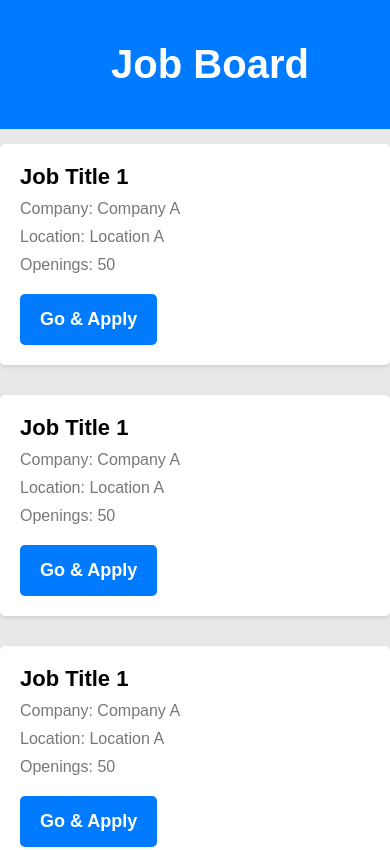
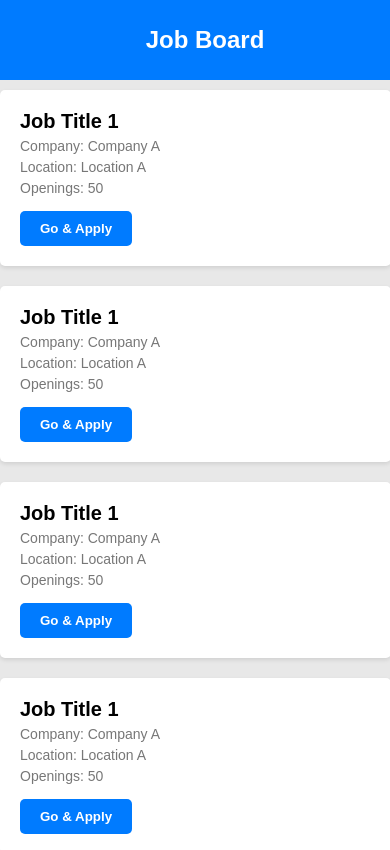
Before and after one commit to saifalu/Job-Board, a plain HTML site: page index.html in a window 390 px wide. Shown: the top 850 px of the page. Drawn offline with Linux system fonts and the light colour scheme; a script that the page names is missing.

Commit message:
now it's responsive

```diff
--- a/index.html
+++ b/index.html
@@ -2,44 +2,7 @@
 <html>
 <head>
     <title>Job Board</title>
-    <style>
-        @media screen and (max-width: 600px) {
-    header {
-        padding: 15px !important;
-        font-size: 24px !important;
-    }
-
-    #job-listings {
-        align-items: stretch !important;
-    }
-
-    .job-listing {
-        width: 100% !important;
-        box-sizing: border-box !important;
-        padding: 20px !important;
-        margin: 15px 0 !important;
-    }
-
-    h1 {
-        font-size: 40px !important;
-    }
-
-    h2 {
-        font-size: 22px !important;
-        margin-bottom: 10px !important;
-    }
-
-    .company, .location {
-        font-size: 16px !important;
-        margin: 10px 0 !important;
-    }
-
-    .apply-button {
-        padding: 15px 20px !important;
-        font-size: 18px !important;
-    }
-}
-    </style>
+    <meta name="viewport" content="width=device-width, initial-scale=1.0">
     <link rel="stylesheet" type="text/css" href="styles.css">
 </head>
 <body>
--- a/styles.css
+++ b/styles.css
@@ -64,3 +64,22 @@
 .apply-button:hover {
     background-color: #0056b3;
 }
+
+
+/*Mobile view */
+
+@media screen and (max-width: 600px) {
+    header {
+        padding: 10px;
+    }
+
+    #job-listings {
+        flex-direction: column;
+        align-items: center;
+    }
+
+    .job-listing {
+        width: 90%;
+        margin: 10px 0;
+    }
+}
```
